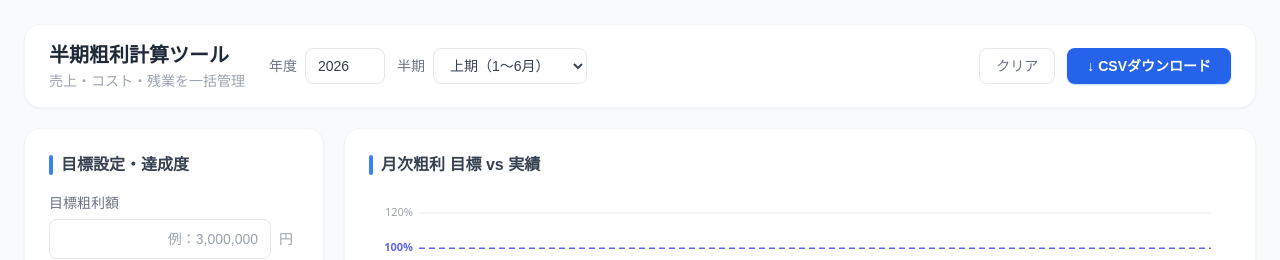
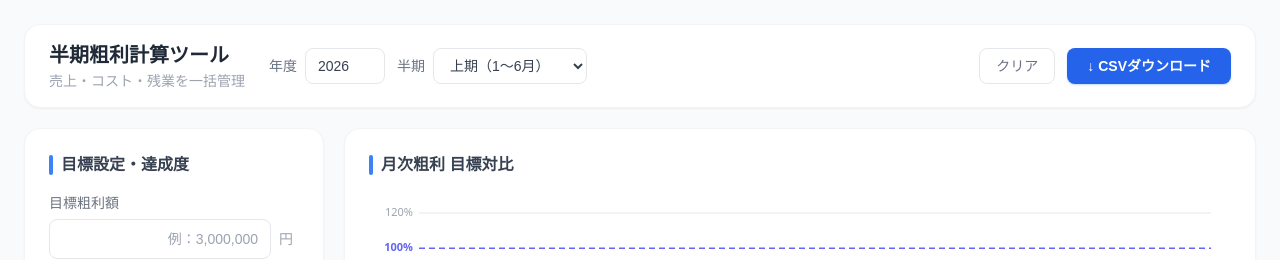
Before and after one commit to takanoriih/test, a Next.js app: page / in a window 1280 px wide. Shown: the top 260 px of the page. Built offline with nearby package versions, Linux system fonts and the light colour scheme.

Commit message:
MoneyInputカーソル位置ずれ修正・グラフタイトルを目標対比に変更

```diff
--- a/app/components/GrossProfitCalculator.tsx
+++ b/app/components/GrossProfitCalculator.tsx
@@ -130,16 +130,19 @@ function TimeInput({ value, onChange }: { value: string; onChange: (v: string) =
   );
 }
 
-// ── 金額入力（カンマ自動挿入） ────────────────────────────
+// ── 金額入力（フォーカス中は生数値・離れたらカンマ整形） ──
 function MoneyInput({ value, onChange, placeholder, className }: {
   value: string; onChange: (v: string) => void;
   placeholder?: string; className?: string;
 }) {
-  const display = value !== '' ? Number(value).toLocaleString('ja-JP') : '';
+  const [focused, setFocused] = useState(false);
+  const display = focused ? value : (value !== '' ? Number(value).toLocaleString('ja-JP') : '');
   return (
     <input
       type="text" inputMode="numeric"
       value={display} placeholder={placeholder ?? '0'}
+      onFocus={() => setFocused(true)}
+      onBlur={() => setFocused(false)}
       onChange={e => {
         const raw = e.target.value.replace(/[^0-9]/g, '');
         onChange(raw);
@@ -391,7 +394,7 @@ export default function GrossProfitCalculator() {
 
         {/* グラフ */}
         <div className="bg-white rounded-2xl shadow-sm border border-gray-100 p-6 flex flex-col">
-          <SectionTitle>月次粗利 目標 vs 実績</SectionTitle>
+          <SectionTitle>月次粗利 目標対比</SectionTitle>
           <div className="relative flex-1 min-h-[180px]">
             <canvas ref={canvasRef} className="absolute inset-0 w-full h-full" />
           </div>
```
